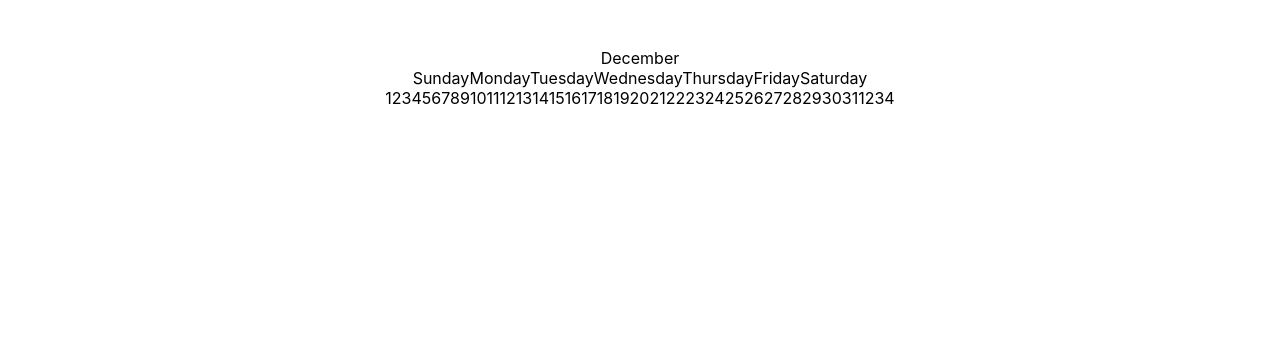
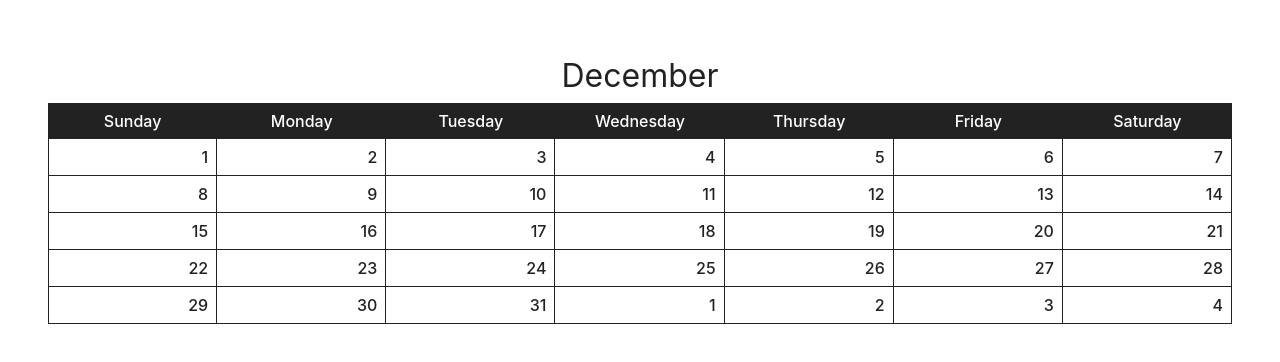
Before and after one commit to saramarie/react-a11y-calendar, a React (Create React App) app: page / in a window 1280 px wide. Shown: the top 362 px of the page. Built offline with nearby package versions, Linux system fonts and the light colour scheme.

Commit message:
Some basic UI setup

```diff
--- /dev/null
+++ b/src/Calendar.css
@@ -0,0 +1,39 @@
+:root {
+  --text-color: #222;
+  --text-color-inverse: #fff;
+  --bg-color-inverse: #222;
+}
+
+.calendar {
+  color: var(--text-color);
+  display: grid;
+  grid-template-columns: repeat(7, 1fr);
+}
+
+.month {
+  font-size: 2rem;
+  padding: 0.5rem;
+  grid-column: span 7;
+}
+
+.weekday,
+.date {
+  font-weight: 500;
+}
+
+.weekday {
+  color: var(--text-color-inverse);
+  background: var(--bg-color-inverse);
+  padding: 0.5rem;
+}
+
+.date {
+  text-align: right;
+  padding: 0.5rem;
+  border: 1px solid var(--bg-color-inverse);
+  border-width: 0 1px 1px 0;
+}
+
+.date:nth-child(7n + 2) {
+  border-left-width: 1px;
+}
--- a/src/Calendar.js
+++ b/src/Calendar.js
@@ -1,13 +1,14 @@
-import React, { Fragment } from 'react';
+import React from "react";
+import "./Calendar.css";
 
 const daysOfWeek = [
-  { name: 'Sunday' },
-  { name: 'Monday' },
-  { name: 'Tuesday' },
-  { name: 'Wednesday' },
-  { name: 'Thursday' },
-  { name: 'Friday' },
-  { name: 'Saturday' }
+  { name: "Sunday" },
+  { name: "Monday" },
+  { name: "Tuesday" },
+  { name: "Wednesday" },
+  { name: "Thursday" },
+  { name: "Friday" },
+  { name: "Saturday" }
 ];
 
 export function getNumberOfWeeks(numDays) {
@@ -32,13 +33,11 @@ export function getMonthDates(month, year) {
   const prevMonthDates = getPreviousMonthDates(month, year);
   const numDaysInMonth = getDaysInMonth(month, year);
   const currMonthDates = getDatesArray(numDaysInMonth);
-  const remainderDates = getRemainderDates(prevMonthDates.length + numDaysInMonth);
+  const remainderDates = getRemainderDates(
+    prevMonthDates.length + numDaysInMonth
+  );
 
-  return [
-    ...prevMonthDates,
-    ...currMonthDates,
-    ...remainderDates
-  ];
+  return [...prevMonthDates, ...currMonthDates, ...remainderDates];
 }
 
 export function getPreviousMonthDates(month, year) {
@@ -52,41 +51,41 @@ export function getPreviousMonthDates(month, year) {
 }
 
 export function getFirstDayOfMonth(month, year) {
-  const date = new Date(year , month);
+  const date = new Date(year, month);
   const dateYear = date.getFullYear();
   const dateMonth = date.getMonth();
   return new Date(dateYear, dateMonth).getDay();
 }
 
 export function getDaysInMonth(month, year) {
-  const date = new Date(year , month);
+  const date = new Date(year, month);
   const dateYear = date.getFullYear();
   const dateMonth = date.getMonth();
   return new Date(dateYear, dateMonth + 1, 0).getDate();
 }
 
 export function getCurrentYear() {
-  return (new Date()).getFullYear();
+  return new Date().getFullYear();
 }
 
 export function getCurrentMonth() {
-  return (new Date()).getMonth();
+  return new Date().getMonth();
 }
 
 export function getMonthName(month) {
   const monthNames = [
-    'January',
-    'February',
-    'March',
-    'April',
-    'May',
-    'June',
-    'July',
-    'August',
-    'September',
-    'October',
-    'November',
-    'December'
+    "January",
+    "February",
+    "March",
+    "April",
+    "May",
+    "June",
+    "July",
+    "August",
+    "September",
+    "October",
+    "November",
+    "December"
   ];
 
   return monthNames[month];
@@ -94,19 +93,17 @@ export function getMonthName(month) {
 
 function Calendar() {
   return (
-    <Fragment>
-      <div>{getMonthName(getCurrentMonth())}</div>
-      <div>
-        {daysOfWeek.map(day => (
-          <span key={day.name}>{day.name}</span>
-        ))}
-      </div>
-      <div>
-        {getMonthDates(getCurrentMonth(), getCurrentYear()).map((date) => (
-          <span>{date}</span>
-        ))}
-      </div>
-    </Fragment>
+    <div className="calendar">
+      <div className="month">{getMonthName(getCurrentMonth())}</div>
+      {daysOfWeek.map(day => (
+        <div className="weekday" key={day.name}>
+          {day.name}
+        </div>
+      ))}
+      {getMonthDates(getCurrentMonth(), getCurrentYear()).map(date => (
+        <div className="date">{date}</div>
+      ))}
+    </div>
   );
 }
 
```
